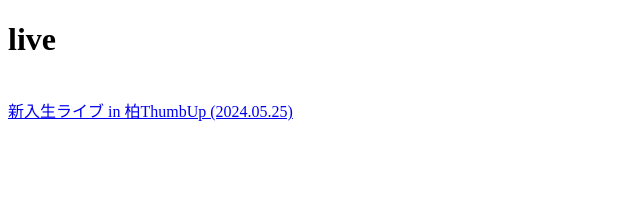
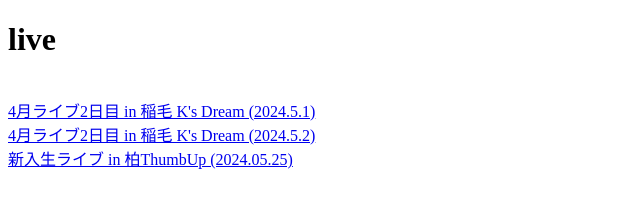
Before and after one commit to rmfrpcn/LMC, a plain HTML site: page Live.html in a window 1280 px wide. Shown: the whole page, without its empty margins (0-640 px from the left). Drawn offline with Linux system fonts and the light colour scheme.

Commit message:
GWライブ追加

```diff
--- a/Live.html
+++ b/Live.html
@@ -9,6 +9,10 @@
     <body>
         <h1>live</h1>
         <br>
+        <a href="https://rmfrpcn.github.io/LMC/20240501.html">4月ライブ2日目 in 稲毛 K's Dream (2024.5.1)</a>
+        <br>
+        <a href="https://rmfrpcn.github.io/LMC/20240502.html">4月ライブ2日目 in 稲毛 K's Dream (2024.5.2)</a>
+        <br>
         <a href="https://rmfrpcn.github.io/LMC/20240525.html">新入生ライブ in 柏ThumbUp (2024.05.25)</a>
     </body>
 </html>
```
